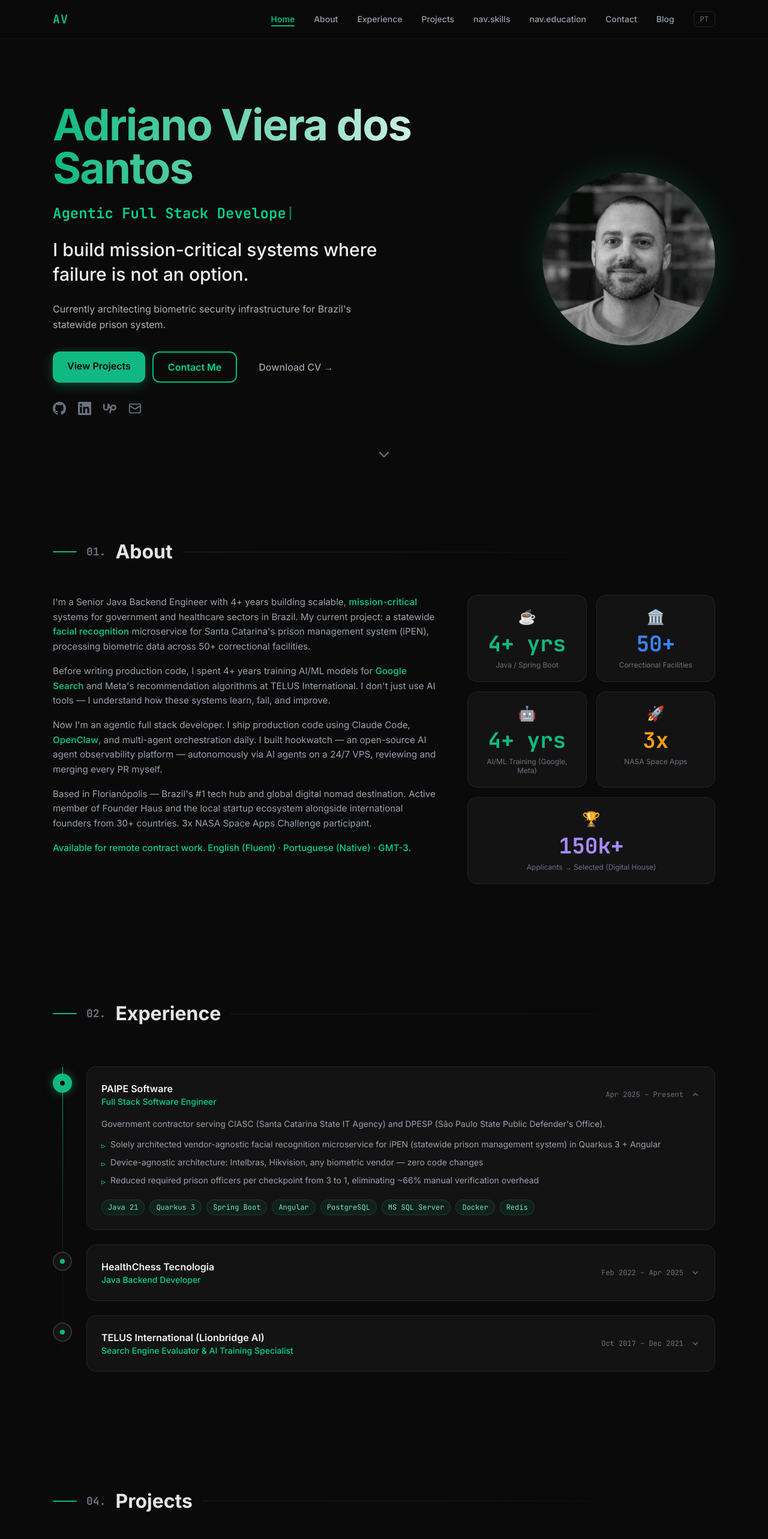
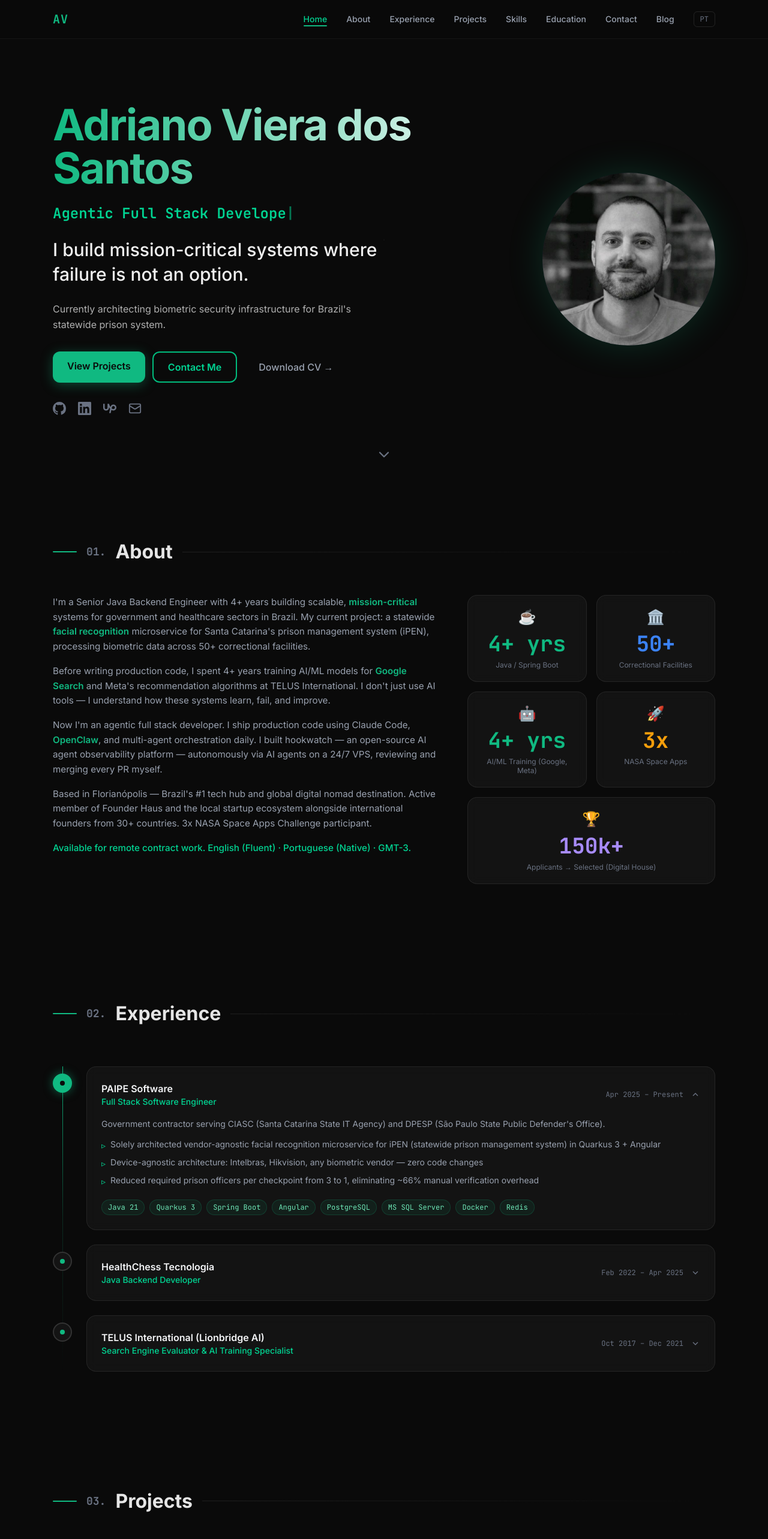
Before and after one commit to AdrianoVS87/adrianovs-net, a Next.js app: page / in a window 1280 px wide. Shown: the top 2566 px of the page at 60% size. Built offline with nearby package versions, Linux system fonts and the light colour scheme.

Commit message:
feat: add scroll reveal animations across all sections

```diff
--- a/src/components/Contact.tsx
+++ b/src/components/Contact.tsx
@@ -80,7 +80,7 @@ export default function Contact() {
           animate={inView ? 'visible' : 'hidden'}
         >
           <motion.h2 variants={itemVariants} className="section-heading mb-12">
-            <span className="text-gray-500 font-mono text-lg">07.</span> {t('contact.title')}
+            <span className="text-gray-500 font-mono text-lg">06.</span> {t('contact.title')}
           </motion.h2>
 
           <div className="grid md:grid-cols-2 gap-12">
--- a/src/components/Education.tsx
+++ b/src/components/Education.tsx
@@ -37,7 +37,7 @@ export default function Education() {
           animate={inView ? 'visible' : 'hidden'}
         >
           <motion.h2 variants={itemVariants} className="section-heading mb-12">
-            <span className="text-gray-500 font-mono text-lg">06.</span> {t('education.title')}
+            <span className="text-gray-500 font-mono text-lg">05.</span> {t('education.title')}
           </motion.h2>
 
           {/* Horizontal card layout on desktop */}
--- a/src/components/Navigation.tsx
+++ b/src/components/Navigation.tsx
@@ -3,7 +3,7 @@
 import { useState, useEffect, useRef } from 'react';
 import { useI18n } from '@/lib/i18n';
 
-const sections = ['home', 'about', 'experience', 'projects', 'skills', 'education', 'contact'] as const;
+const sections = ['home', 'about', 'experience', 'projects', 'skills', 'education', 'contact', 'blog'] as const;
 
 export default function Navigation() {
   const { locale, setLocale, t } = useI18n();
@@ -79,12 +79,6 @@ export default function Navigation() {
               {t(`nav.${section}`)}
             </a>
           ))}
-          <a
-            href="/blog"
-            className="nav-link text-sm font-medium text-gray-400 hover:text-gray-100 transition-colors duration-200"
-          >
-            {t('nav.blog')}
-          </a>
           <button
             onClick={() => setLocale(locale === 'en' ? 'pt' : 'en')}
             className="text-xs font-mono text-gray-500 hover:text-emerald-400 transition-colors duration-200 border border-white/10 rounded-md px-2.5 py-1"
@@ -140,13 +134,6 @@ export default function Navigation() {
               {t(`nav.${section}`)}
             </a>
           ))}
-          <a
-            href="/blog"
-            onClick={() => setMobileOpen(false)}
-            className="block py-2.5 text-sm font-medium text-gray-400 hover:text-gray-100 transition-colors duration-200"
-          >
-            {t('nav.blog')}
-          </a>
         </div>
       </div>
     </nav>
--- a/src/components/Projects.tsx
+++ b/src/components/Projects.tsx
@@ -63,7 +63,7 @@ export default function Projects() {
           animate={inView ? 'visible' : 'hidden'}
         >
           <motion.h2 variants={itemVariants} className="section-heading mb-12">
-            <span className="text-gray-500 font-mono text-lg">04.</span> {t('projects.title')}
+            <span className="text-gray-500 font-mono text-lg">03.</span> {t('projects.title')}
           </motion.h2>
 
           {/* Featured project — hookwatch */}
--- a/src/components/Skills.tsx
+++ b/src/components/Skills.tsx
@@ -38,7 +38,7 @@ export default function Skills() {
           animate={inView ? 'visible' : 'hidden'}
         >
           <motion.h2 variants={itemVariants} className="section-heading mb-12">
-            <span className="text-gray-500 font-mono text-lg">05.</span> {t('skills.title')}
+            <span className="text-gray-500 font-mono text-lg">04.</span> {t('skills.title')}
           </motion.h2>
 
           <div className="grid sm:grid-cols-2 lg:grid-cols-3 gap-5">
--- a/src/lib/i18n.tsx
+++ b/src/lib/i18n.tsx
@@ -14,6 +14,8 @@ const translations: Record<Locale, NestedStrings> = {
       experience: 'Experience',
       projects: 'Projects',
       blog: 'Blog',
+      skills: 'Skills',
+      education: 'Education',
       contact: 'Contact',
     },
     hero: {
@@ -172,6 +174,8 @@ const translations: Record<Locale, NestedStrings> = {
       experience: 'Experiência',
       projects: 'Projetos',
       blog: 'Blog',
+      skills: 'Habilidades',
+      education: 'Educação',
       contact: 'Contato',
     },
     hero: {
```
